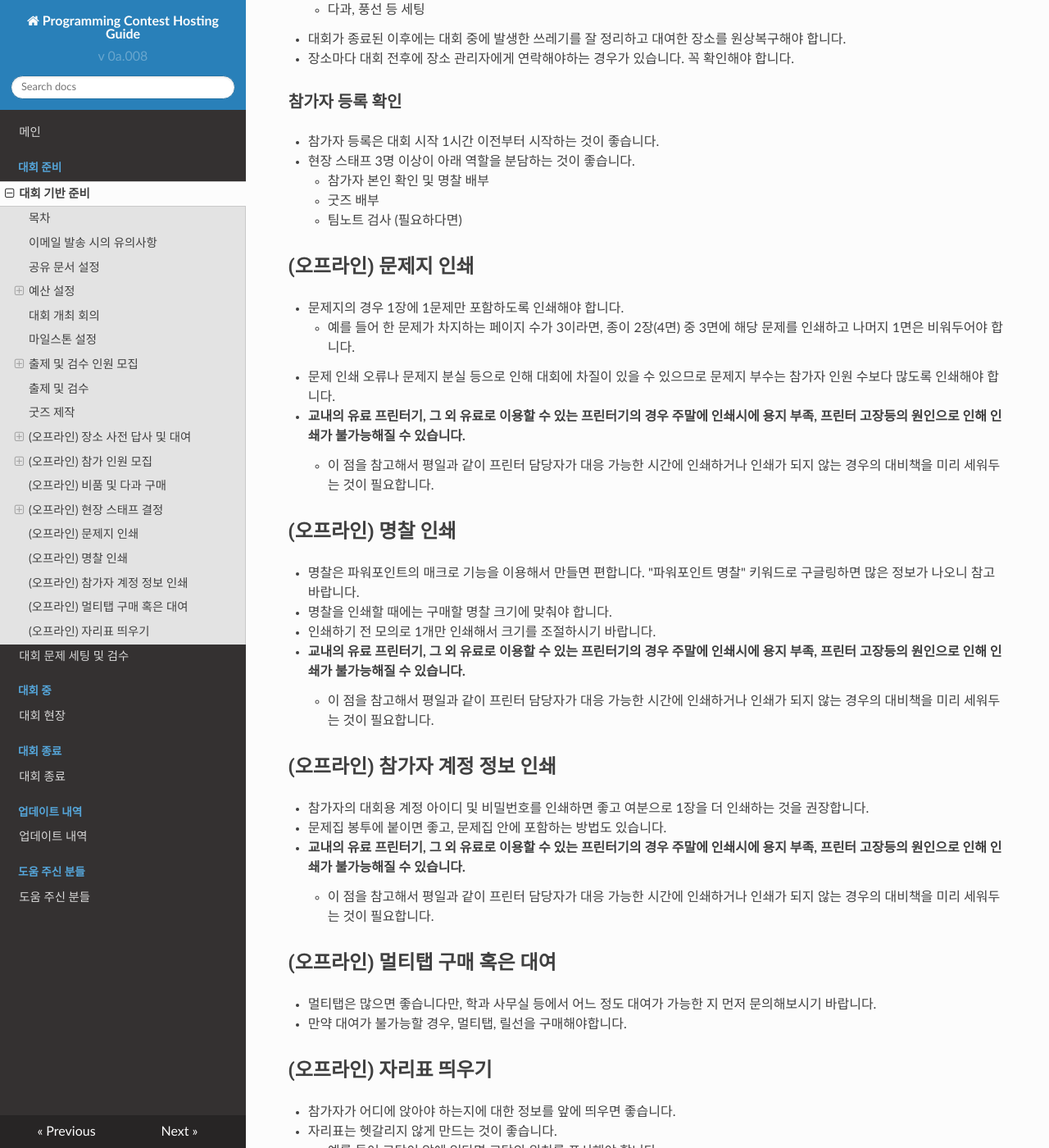
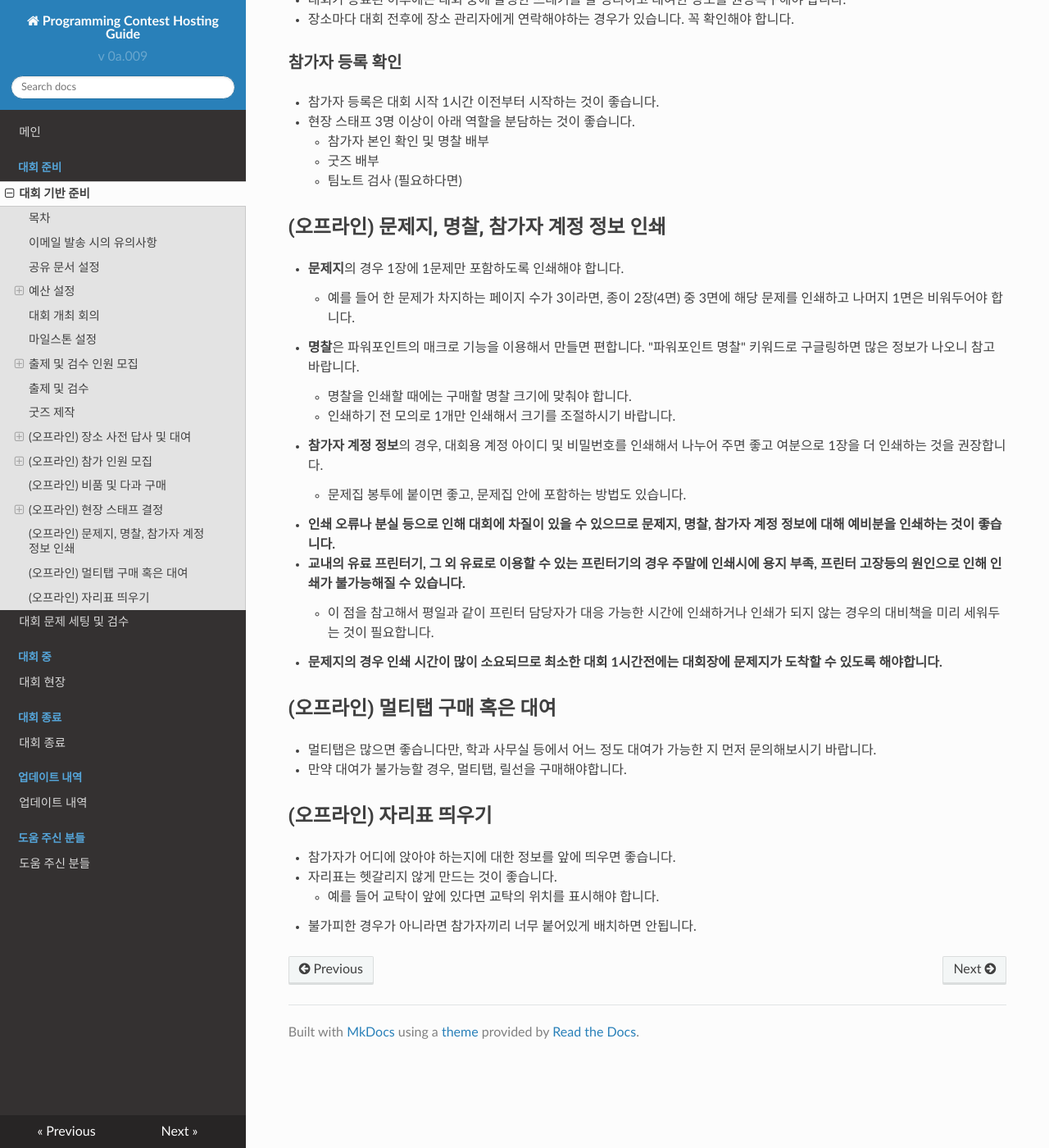
Before and after one commit to haruharo101/Programming_Contest_Hosting_Guide, an MkDocs documentation site: the page built from docs/preparation.md, in a window 1280 px wide and 1400 px high, scrolled down 9961 px. Shown: the whole window at 82% size. Built offline with MkDocs 1.6.1, drawn with Linux system fonts in a browser that asks for light colours; nearby versions of some CDN libraries; some of the changed text lies outside the part shown.

Commit message:
Fix & Add : merged some content and added about print

```diff
--- a/docs/preparation.md
+++ b/docs/preparation.md
@@ -14,9 +14,7 @@
 - (오프라인) 참가 인원 모집
 - (오프라인) 비품 및 다과 구매
 - (오프라인) 현장 스태프 결정
-- (오프라인) 문제지 인쇄
-- (오프라인) 명찰 인쇄
-- (오프라인) 참가자 계정 정보 인쇄
+- (오프라인) 문제지, 명찰, 참가자 계정 정보 인쇄
 - (오프라인) 멀티탭 구매 혹은 대여
 - (오프라인) 자리표 띄우기
 
@@ -266,25 +264,18 @@
 	- 굿즈 배부
 	- 팀노트 검사 (필요하다면)
 
-## (오프라인) 문제지 인쇄
-- 문제지의 경우 1장에 1문제만 포함하도록 인쇄해야 합니다.
+## (오프라인) 문제지, 명찰, 참가자 계정 정보 인쇄
+- **문제지**의 경우 1장에 1문제만 포함하도록 인쇄해야 합니다.
 	- 예를 들어 한 문제가 차지하는 페이지 수가 3이라면, 종이 2장(4면) 중 3면에 해당 문제를 인쇄하고 나머지 1면은 비워두어야 합니다.
-- 문제 인쇄 오류나 문제지 분실 등으로 인해 대회에 차질이 있을 수 있으므로 문제지 부수는 참가자 인원 수보다 많도록 인쇄해야 합니다.
+- **명찰**은 파워포인트의 매크로 기능을 이용해서 만들면 편합니다. "파워포인트 명찰" 키워드로 구글링하면 많은 정보가 나오니 참고바랍니다.
+	- 명찰을 인쇄할 때에는 구매할 명찰 크기에 맞춰야 합니다.
+	- 인쇄하기 전 모의로 1개만 인쇄해서 크기를 조절하시기 바랍니다.
+- **참가자 계정 정보**의 경우, 대회용 계정 아이디 및 비밀번호를 인쇄해서 나누어 주면 좋고 여분으로 1장을 더 인쇄하는 것을 권장합니다.
+	- 문제집 봉투에 붙이면 좋고, 문제집 안에 포함하는 방법도 있습니다.
+- **인쇄 오류나 분실 등으로 인해 대회에 차질이 있을 수 있으므로 문제지, 명찰, 참가자 계정 정보에 대해 예비분을 인쇄하는 것이 좋습니다.**
 - **교내의 유료 프린터기, 그 외 유료로 이용할 수 있는 프린터기의 경우 주말에 인쇄시에 용지 부족, 프린터 고장등의 원인으로 인해 인쇄가 불가능해질 수 있습니다.**
 	- 이 점을 참고해서 평일과 같이 프린터 담당자가 대응 가능한 시간에 인쇄하거나 인쇄가 되지 않는 경우의 대비책을 미리 세워두는 것이 필요합니다.
-
-## (오프라인) 명찰 인쇄
-- 명찰은 파워포인트의 매크로 기능을 이용해서 만들면 편합니다. "파워포인트 명찰" 키워드로 구글링하면 많은 정보가 나오니 참고바랍니다.
-- 명찰을 인쇄할 때에는 구매할 명찰 크기에 맞춰야 합니다.
-- 인쇄하기 전 모의로 1개만 인쇄해서 크기를 조절하시기 바랍니다.
-- **교내의 유료 프린터기, 그 외 유료로 이용할 수 있는 프린터기의 경우 주말에 인쇄시에 용지 부족, 프린터 고장등의 원인으로 인해 인쇄가 불가능해질 수 있습니다.**
-	- 이 점을 참고해서 평일과 같이 프린터 담당자가 대응 가능한 시간에 인쇄하거나 인쇄가 되지 않는 경우의 대비책을 미리 세워두는 것이 필요합니다.
-
-## (오프라인) 참가자 계정 정보 인쇄
-- 참가자의 대회용 계정 아이디 및 비밀번호를 인쇄하면 좋고 여분으로 1장을 더 인쇄하는 것을 권장합니다.
-- 문제집 봉투에 붙이면 좋고, 문제집 안에 포함하는 방법도 있습니다.
-- **교내의 유료 프린터기, 그 외 유료로 이용할 수 있는 프린터기의 경우 주말에 인쇄시에 용지 부족, 프린터 고장등의 원인으로 인해 인쇄가 불가능해질 수 있습니다.**
-	- 이 점을 참고해서 평일과 같이 프린터 담당자가 대응 가능한 시간에 인쇄하거나 인쇄가 되지 않는 경우의 대비책을 미리 세워두는 것이 필요합니다.
+- **문제지의 경우 인쇄 시간이 많이 소요되므로 최소한 대회 1시간전에는 대회장에 문제지가 도착할 수 있도록 해야합니다.**
 
 ## (오프라인) 멀티탭 구매 혹은 대여
 - 멀티탭은 많으면 좋습니다만, 학과 사무실 등에서 어느 정도 대여가 가능한 지 먼저 문의해보시기 바랍니다.
@@ -294,3 +285,4 @@
 - 참가자가 어디에 앉아야 하는지에 대한 정보를 앞에 띄우면 좋습니다.
 - 자리표는 헷갈리지 않게 만드는 것이 좋습니다.
 	- 예를 들어 교탁이 앞에 있다면 교탁의 위치를 표시해야 합니다.
+- 불가피한 경우가 아니라면 참가자끼리 너무 붙어있게 배치하면 안됩니다.
--- a/mkdocs.yml
+++ b/mkdocs.yml
@@ -33,4 +33,4 @@ extra_javascript:
 
 extra:
   version:
-    v 0a.008
+    v 0a.009
```
Also changed, not shown: docs/contest_end.md (+8 -5 lines), docs/updatelog.md (+3 -0 lines).
